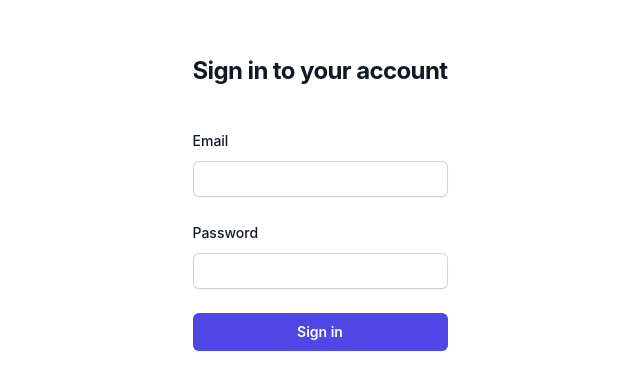
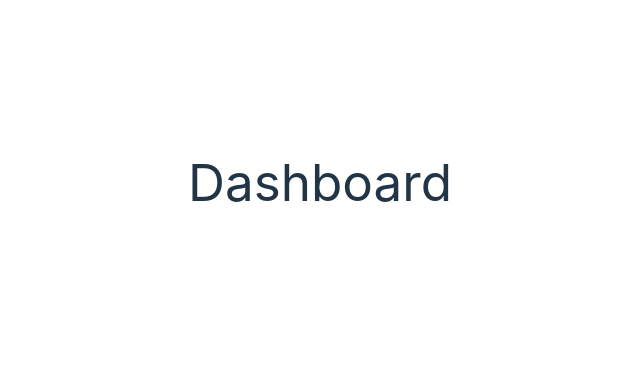
Before and after one commit to zentcodepy/subscriptions-manager-frontend, a Vue app: page /dashboard in a window 1280 px wide. Shown: the part 218-608 px from the top of the page, without its empty margins (320-960 px from the left). Built offline with nearby package versions, Linux system fonts and the light colour scheme.

Commit message:
New: Add vue-router package, create views for Dashboard and Home and create routes for all views

```diff
--- a/package.json
+++ b/package.json
@@ -12,7 +12,8 @@
     "@headlessui/vue": "^1.7.14",
     "@heroicons/vue": "^2.0.18",
     "axios": "^1.4.0",
-    "vue": "^3.2.47"
+    "vue": "^3.2.47",
+    "vue-router": "^4.2.4"
   },
   "devDependencies": {
     "@tailwindcss/forms": "^0.5.3",
--- a/src/App.vue
+++ b/src/App.vue
@@ -1,9 +1,8 @@
 <script setup lang="ts">
-import Login from './components/Login.vue'
 </script>
 
 <template>
-  <Login/>
+  <router-view></router-view>
 </template>
 
 <style scoped>
--- /dev/null
+++ b/src/components/Dashboard.vue
@@ -0,0 +1,8 @@
+<script setup>
+
+</script>
+<template>
+    <div>
+        <h1>Dashboard</h1>
+    </div>
+</template>
--- /dev/null
+++ b/src/components/Home.vue
@@ -0,0 +1,6 @@
+<script setup>
+
+</script>
+<template>
+    <h1>Home</h1>
+</template>
--- a/src/main.ts
+++ b/src/main.ts
@@ -1,5 +1,6 @@
 import { createApp } from 'vue'
 import './style.css'
 import App from './App.vue'
+import router from './router'
 
-createApp(App).mount('#app')
+createApp(App).use(router).mount('#app')
--- /dev/null
+++ b/src/router.ts
@@ -0,0 +1,22 @@
+import { createRouter, createWebHistory } from 'vue-router';
+import Dashboard from './components/Dashboard.vue';
+import Home from './components/Home.vue';
+import Login from './components/Login.vue';
+
+export default createRouter({
+  history: createWebHistory(),
+  routes: [
+    {
+      path: '/',
+      component: Home,
+    },
+    {
+      path: '/login',
+      component: Login,
+    },
+    {
+        path: '/dashboard',
+        component: Dashboard,
+    },
+  ],
+})
```
Also changed, not shown: 1 other file (tests, documents, lock files or other folders).
